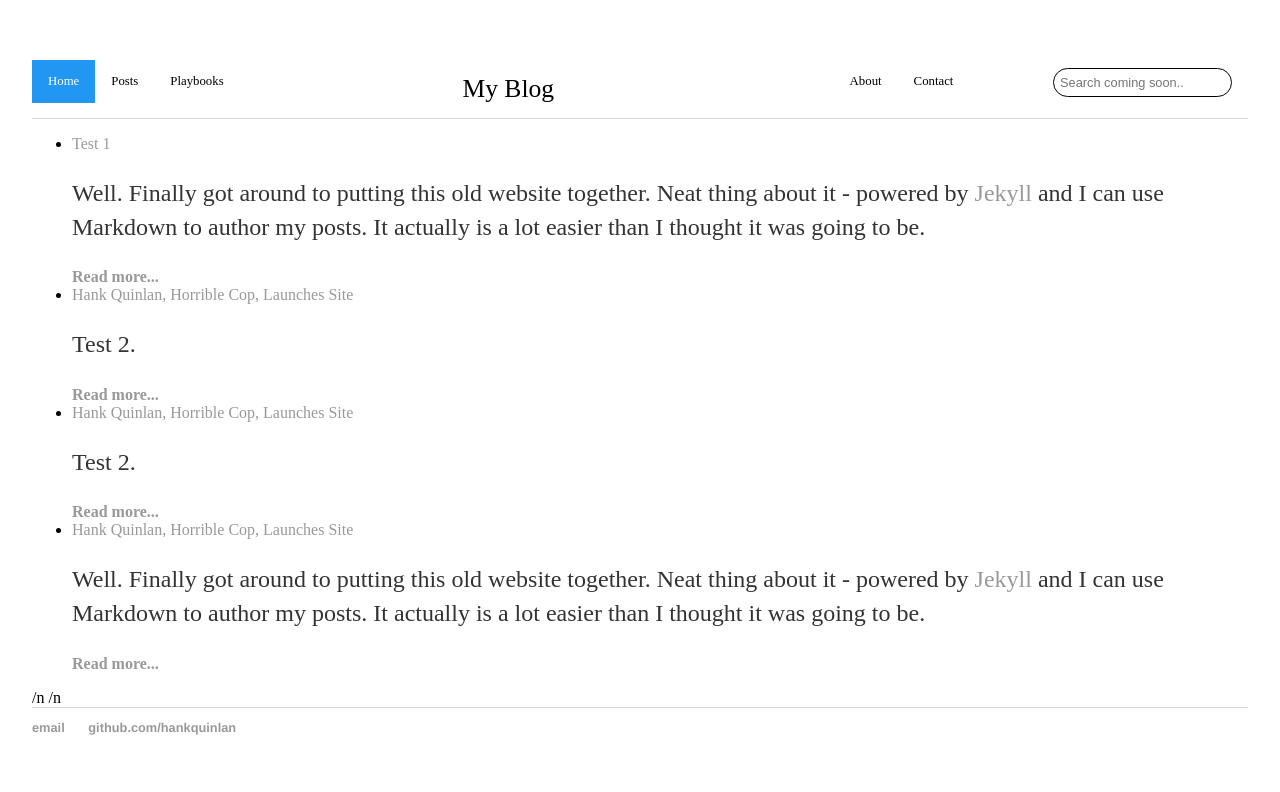
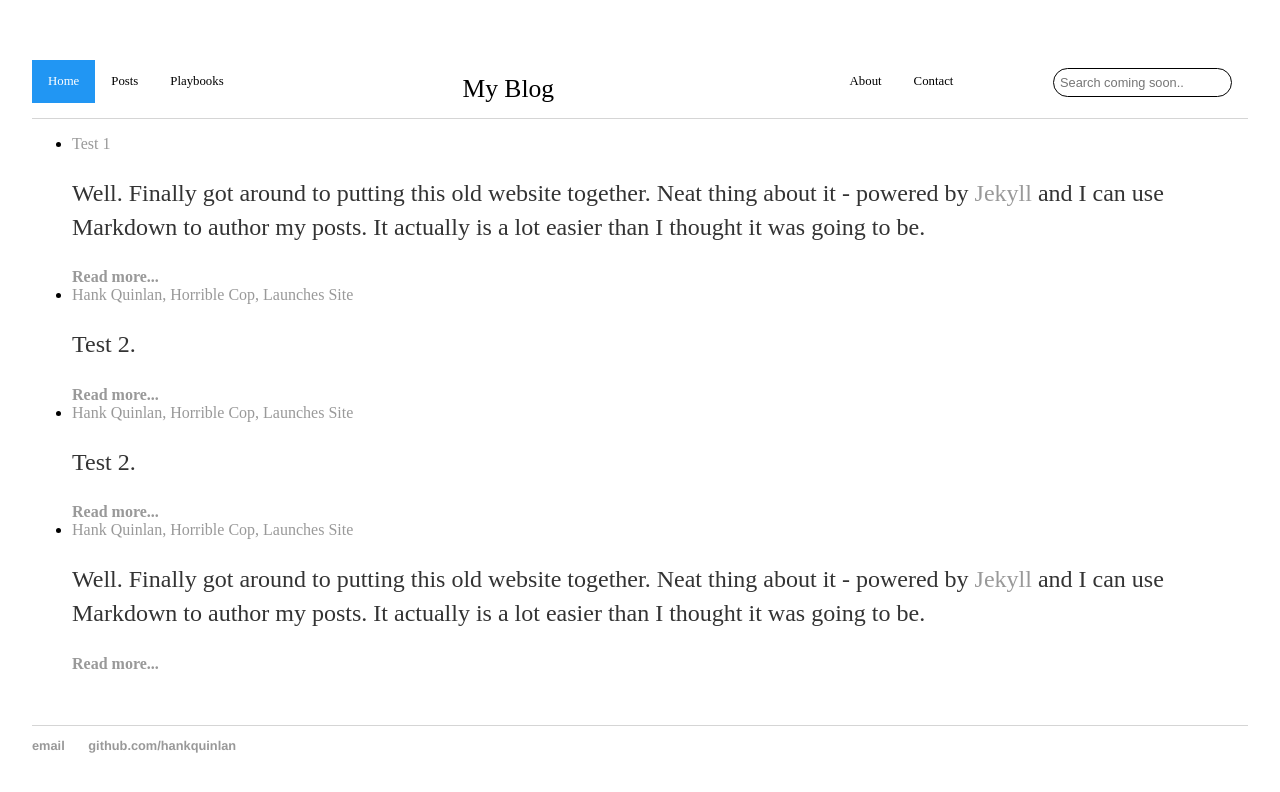
Before and after one commit to billparry99/billparry99.github.io, a Jekyll site: the page built from index.html, in a window 1280 px wide. Shown: the top 792 px of the page. Built offline with Jekyll 4.4.1, drawn with Linux system fonts in a browser that asks for light colours.

```diff
--- a/index.html
+++ b/index.html
@@ -11,5 +11,5 @@ title: Hank Quinlan, Horrible Cop
     </li>
   {% endfor %}
 </ul>
-/n
-/n
+</br>
+</br>
```
